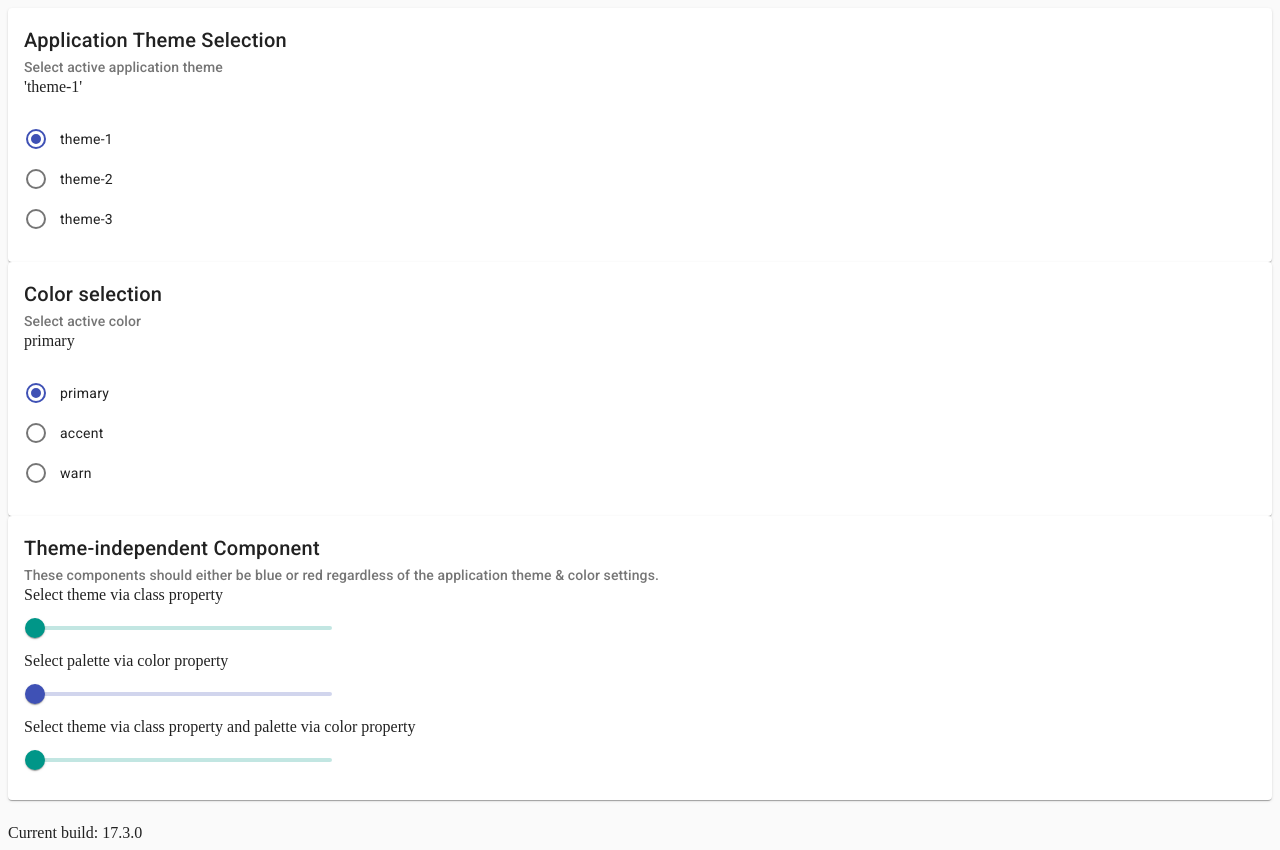
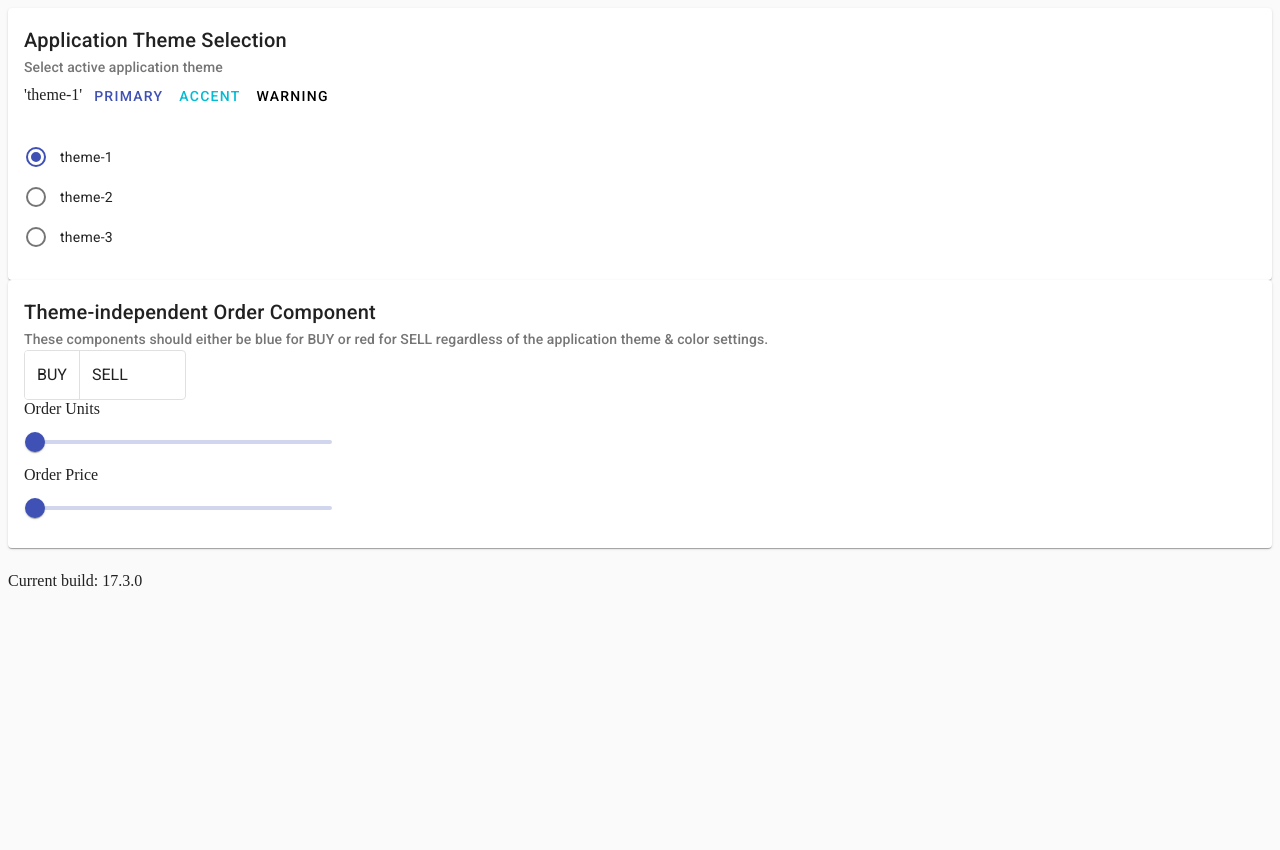
Before and after one commit to JanStureNielsen/themed-slider, an Angular app: page / in a window 1280 px wide. After the commit the page ends 800 px from the top, so only its background shows below. Built offline with nearby package versions, Linux system fonts and the light colour scheme.

Commit message:
Updates for order component.

```diff
--- a/src/app/app.component.html
+++ b/src/app/app.component.html
@@ -6,6 +6,9 @@
 
   <mat-card-content>
     '{{ themeSelected }}'
+      <button mat-button color="primary">PRIMARY</button>
+      <button mat-button color="accent">ACCENT</button>
+      <button mat-button color="warning">WARNING</button>
   </mat-card-content>
 
   <mat-card-actions>
@@ -20,49 +23,26 @@
 
 <mat-card>
   <mat-card-header>
-    <mat-card-title>Color selection</mat-card-title>
-    <mat-card-subtitle>Select active color</mat-card-subtitle>
+    <mat-card-title>Theme-independent Order Component</mat-card-title>
+    <mat-card-subtitle>These components should either be blue for BUY or red for SELL regardless of the application theme & color settings.</mat-card-subtitle>
   </mat-card-header>
 
-  <mat-card-content>
-    <div>{{ colorSelected }}</div>
-  </mat-card-content>
+  <mat-card-content class="order-component">
+      <mat-button-toggle-group name="buySell" aria-label="Buy or Sell" class="buy-sell-selector">
+          <mat-button-toggle value="blue">BUY</mat-button-toggle>
+          <mat-button-toggle value="red">SELL</mat-button-toggle>
+      </mat-button-toggle-group>
 
-  <mat-card-actions>
-    <mat-radio-group [value]="colorSelected" (change)="onChangeColor($event)">
-      <mat-radio-button *ngFor="let paletteName of colorName" [value]="paletteName"
-                        [color]="colorSelected">
-        {{paletteName}}
-      </mat-radio-button>
-    </mat-radio-group>
-  </mat-card-actions>
-</mat-card>
-
-<mat-card>
-  <mat-card-header>
-    <mat-card-title>Theme-independent Component</mat-card-title>
-    <mat-card-subtitle>These components should either be blue or red regardless of the application theme & color settings.</mat-card-subtitle>
-  </mat-card-header>
-
-  <mat-card-content class="slider-demonstrations">
-    Select theme via class property
-    <mat-slider discrete
-      [class]="themeSelected">
-      <input matSliderThumb />
+      Order Units
+    <mat-slider discrete>
+      <input matSliderThumb #units/>
     </mat-slider>
 
-    Select palette via color property
-    <mat-slider discrete
-      [color]="colorSelected">
-      <input matSliderThumb />
+    Order Price
+    <mat-slider discrete>
+      <input matSliderThumb #price/>
     </mat-slider>
 
-    Select theme via class property and palette via color property
-    <mat-slider discrete
-      [class]="themeSelected"
-      [color]="colorSelected">
-      <input matSliderThumb />
-    </mat-slider>
 
   </mat-card-content>
 
--- a/src/app/app.component.scss
+++ b/src/app/app.component.scss
@@ -15,3 +15,12 @@ mat-slider {
   display: flex;
   flex-direction: column;
 }
+
+.order-component {
+  display: flex;
+  flex-direction: column;
+}
+
+.buy-sell-selector {
+  width: 10em;
+}
--- a/src/app/app.component.ts
+++ b/src/app/app.component.ts
@@ -2,6 +2,8 @@ import { Component } from '@angular/core';
 import { CommonModule } from '@angular/common';
 import { NgFor } from '@angular/common';
 
+import { MatButtonModule } from '@angular/material/button';
+import { MatButtonToggleModule } from '@angular/material/button-toggle';
 import { MatCardModule } from '@angular/material/card';
 import { MatRadioChange, MatRadioModule } from '@angular/material/radio';
 import { MatSliderModule } from '@angular/material/slider';
@@ -15,7 +17,8 @@ import { ThemePalette } from '@angular/material/core';
   imports: [
     CommonModule,
     NgFor,
-
+    MatButtonModule,
+    MatButtonToggleModule,
     MatCardModule,
     MatRadioModule,
     MatSliderModule,
--- a/src/themes.scss
+++ b/src/themes.scss
@@ -1,6 +1,20 @@
 @use '@angular/material' as mat;
 
 @include mat.core();
+
+$theme: mat.define-theme((
+        color: (
+                theme-type: dark,
+                primary: mat.$violet-palette,
+        ),
+        typography: (
+                brand-family: 'Comic Sans',
+                bold-weight: 900
+        ),
+        density: (
+                scale: -1
+        )
+));
 
 // Default theme
 $theme-0-def: mat.m2-define-light-theme((
```
